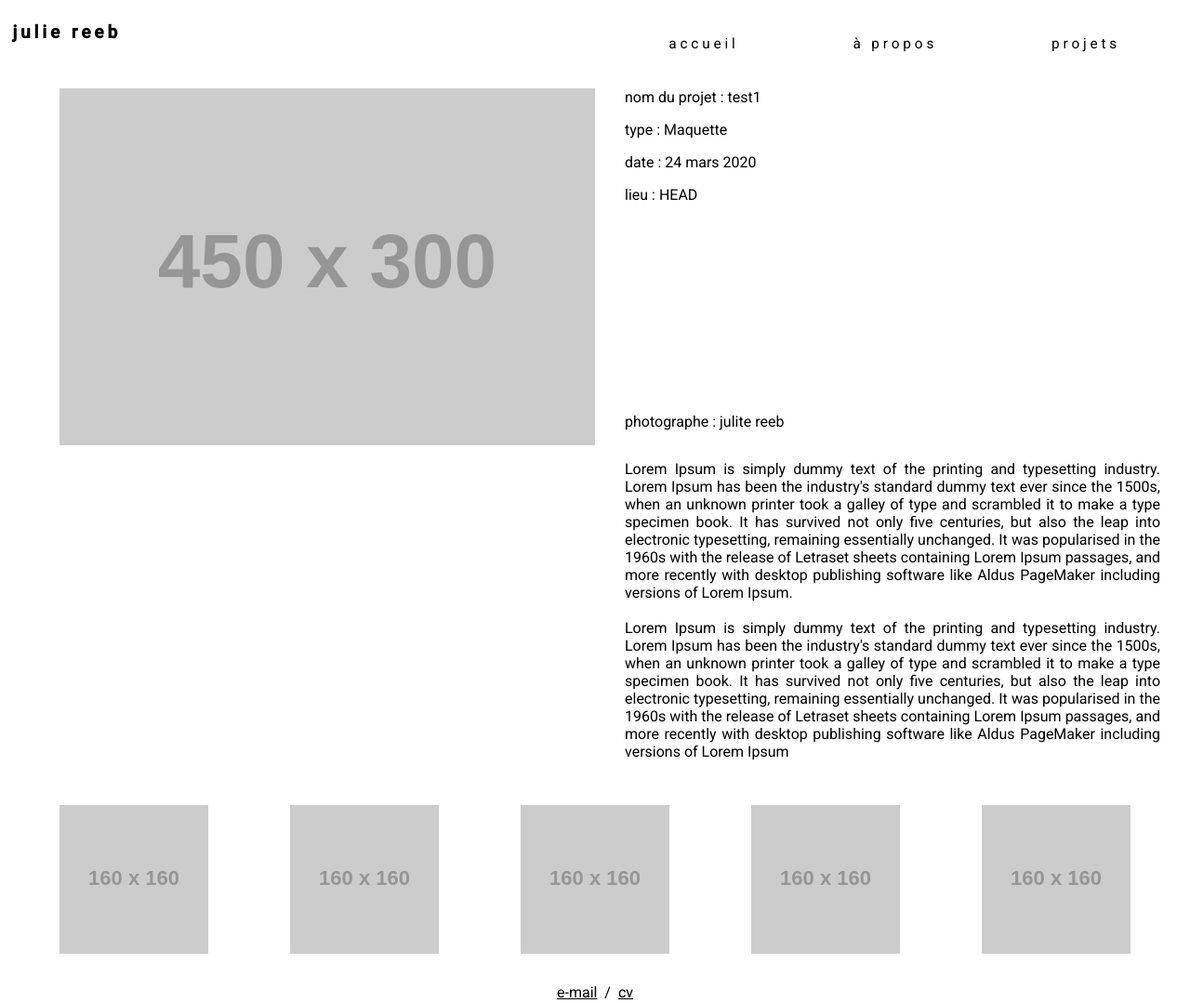
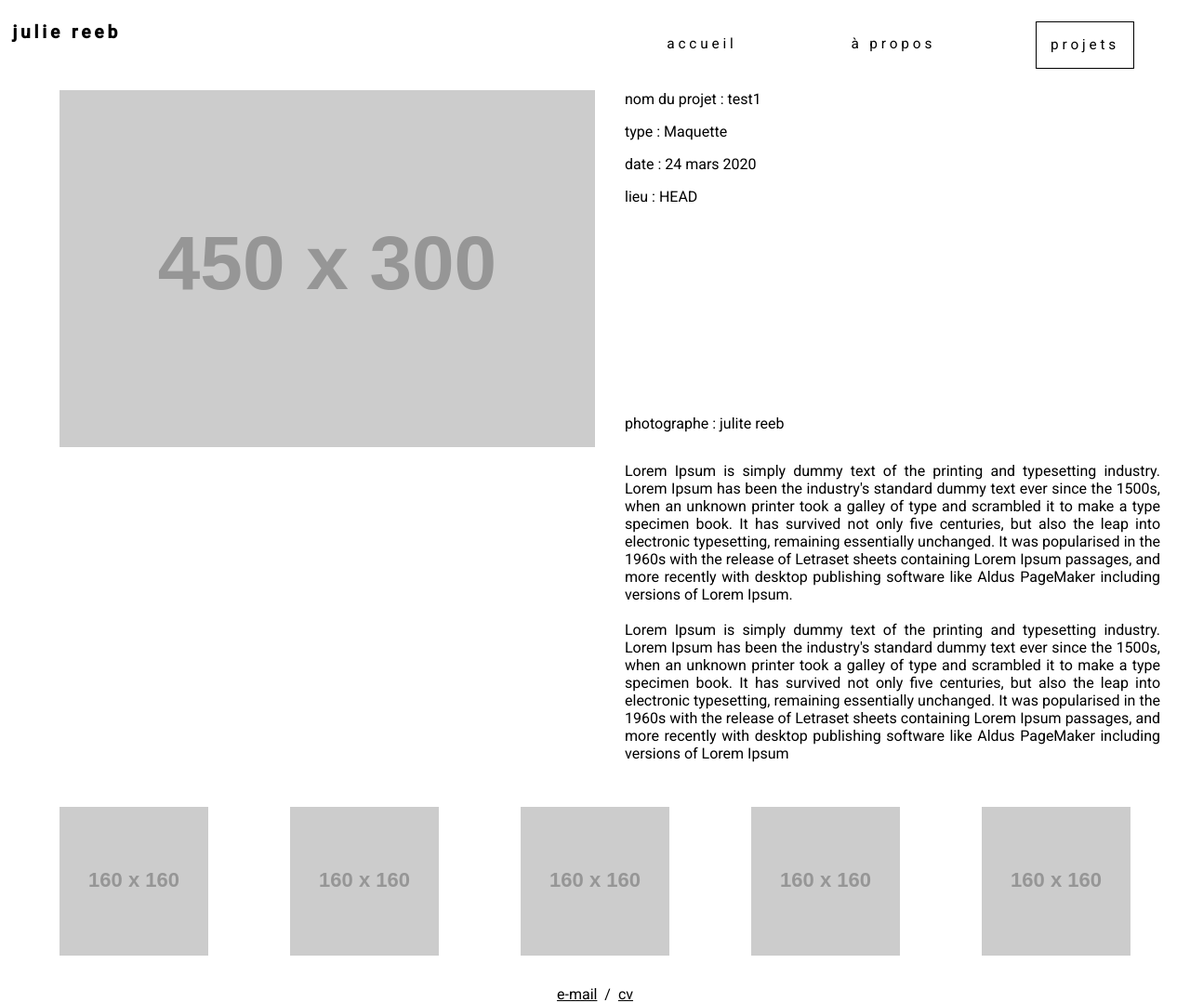
Before and after one commit to richmartins/julie-portfolio, a Jekyll site: the page built from _posts/2017-01-01-Test1.md, in a window 1280 px wide. Shown: the whole page at 93% size. Built offline with Jekyll 4.4.1, drawn with Linux system fonts in a browser that asks for light colours.

Commit message:
[DONE] more design

```diff
--- /dev/null
+++ b/_includes/header_project.html
@@ -0,0 +1,15 @@
+<div class="header">
+    <div class="title">julie reeb</div>
+    <div>
+        <ul class="header-barnav">
+            {% for node in site.pages %}
+                {% if node.title == "projets" %}
+                    <li class="active"><a href="{{node.url}}">{{node.title}}</a></li>
+                {% else %}
+                    <li><a href="{{node.url}}">{{node.title}}</a></li>
+                {% endif %}
+            {% endfor %}
+            {% assign group = 'navigation' %}
+        </ul>
+    </div>
+</div>
--- a/_layouts/project.html
+++ b/_layouts/project.html
@@ -15,7 +15,7 @@
 <body>
   {% assign header.html = site.pages %}
   {% assign group = 'navigation' %}
-  {% include header.html %}
+  {% include header_project.html %}
     <div class="project-container">
        <div class="project-header">
            <img class="project-header-img" src="{{ page.img_header }}" alt="project-img"/>
--- a/styles/main.css
+++ b/styles/main.css
@@ -148,7 +148,6 @@ a {
     display: flex;
     flex-direction: column;
     width: 100%;
-    padding: 0 1em;
     align-items: center;
 }
 
```
Also changed, not shown: _posts/2017-01-01-Test1.md (line endings or trailing spaces).
